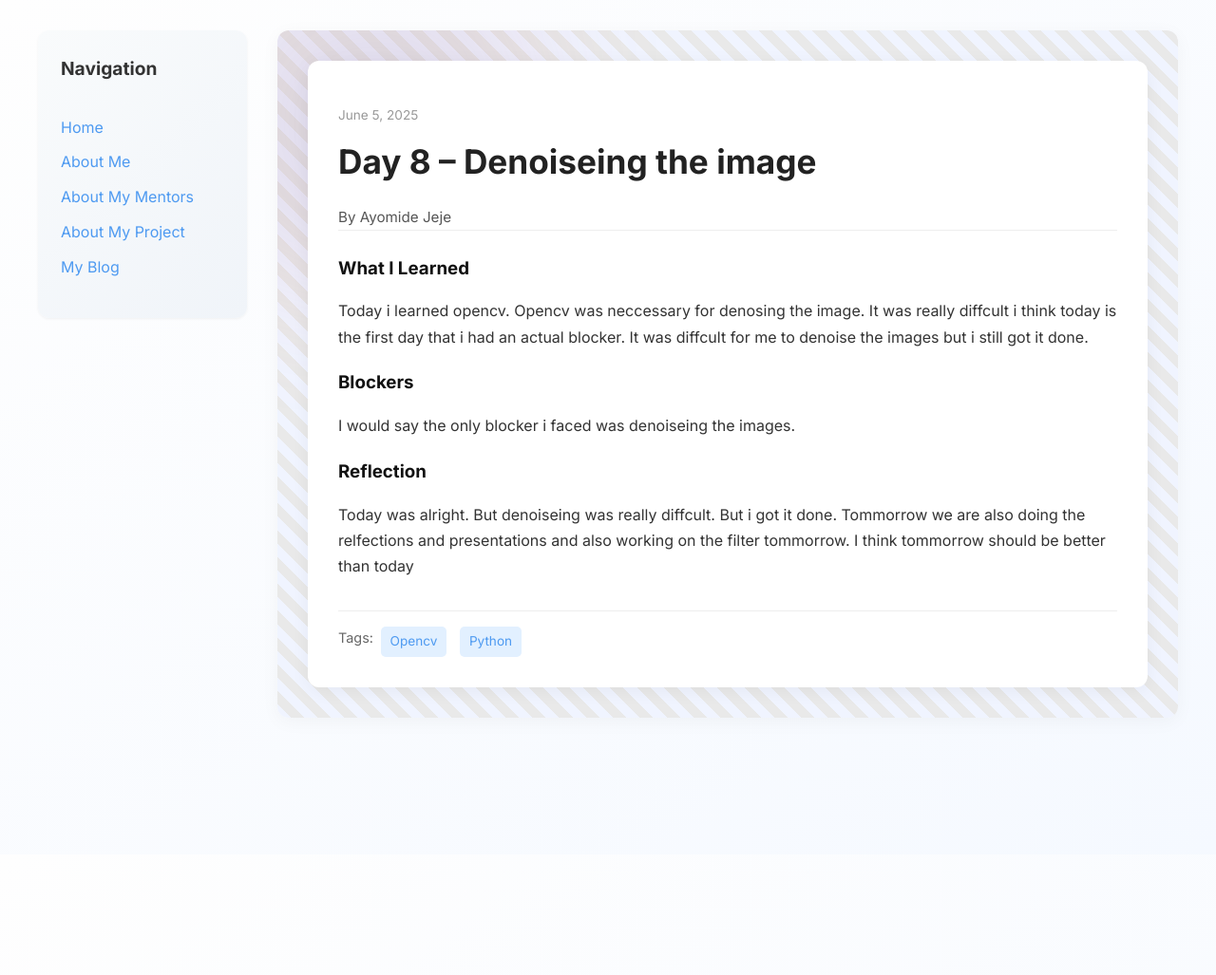
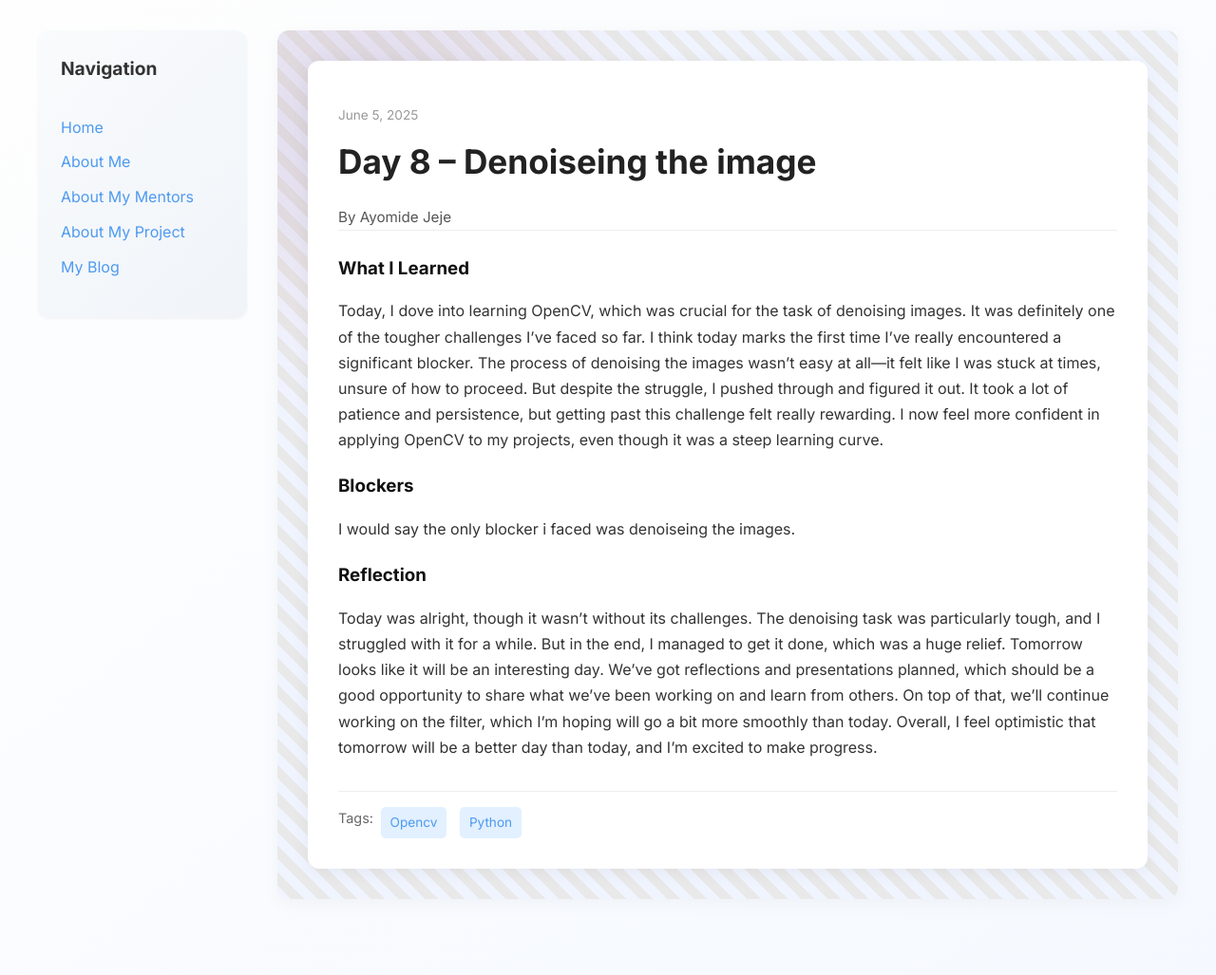
Before and after one commit to Jeje0001/Jeje0001.github.io, a Jekyll site: the page built from _posts/2025-06-05-day-8.md, in a window 1280 px wide. Shown: the whole page at 95% size. Built offline with Jekyll 4.4.1, drawn with Linux system fonts in a browser that asks for light colours; before the commit the page ends 900 px from its top, so only the background shows below that.

Commit message:
Update 2025-06-05-day-8.md

```diff
--- a/_posts/2025-06-05-day-8.md
+++ b/_posts/2025-06-05-day-8.md
@@ -7,13 +7,13 @@
 tags: ["Opencv","Python"]
 
 what_i_learned: |
-   Today i learned opencv. Opencv was neccessary for denosing the image. It was really diffcult i think today is the first day that i had an actual blocker. It was diffcult for me to denoise the images but i still got it done.
-
+   Today, I dove into learning OpenCV, which was crucial for the task of denoising images. It was definitely one of the tougher challenges I've faced so far. I think today marks the first time I've really encountered a significant blocker. The process of denoising the images wasn’t easy at all—it felt like I was stuck at times, unsure of how to proceed. But despite the struggle, I pushed through and figured it out. It took a lot of patience and persistence, but getting past this challenge felt really rewarding. I now feel more confident in applying OpenCV to my projects, even though it was a steep learning curve.
 
 
 blockers: |
   I would say the only blocker i faced was denoiseing the images.
 reflection: |
-  Today was alright. But denoiseing was really diffcult. But i got it done. Tommorrow we are also doing the relfections and presentations and also working on the filter tommorrow. I think tommorrow should be better than today
+  Today was alright, though it wasn’t without its challenges. The denoising task was particularly tough, and I struggled with it for a while. But in the end, I managed to get it done, which was a huge relief. Tomorrow looks like it will be an interesting day. We’ve got reflections and presentations planned, which should be a good opportunity to share what we’ve been working on and learn from others. On top of that, we’ll continue working on the filter, which I’m hoping will go a bit more smoothly than today. Overall, I feel optimistic that tomorrow will be a better day than today, and I’m excited to make progress.
+
 
 ---
```
